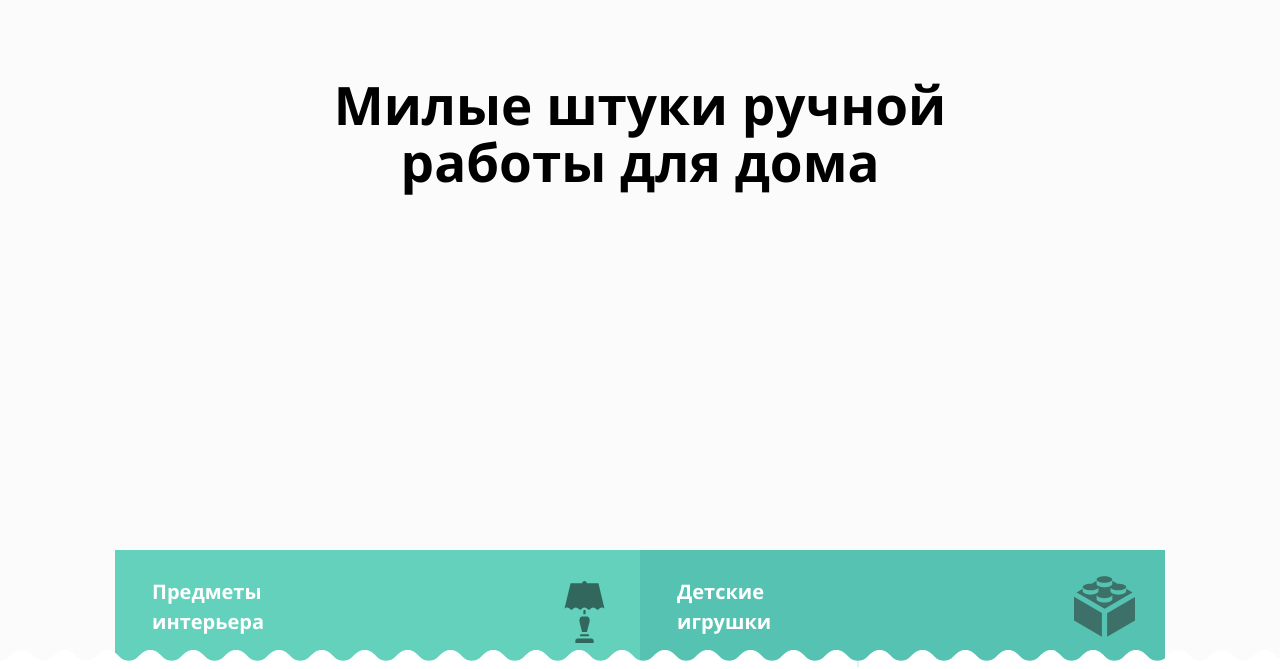
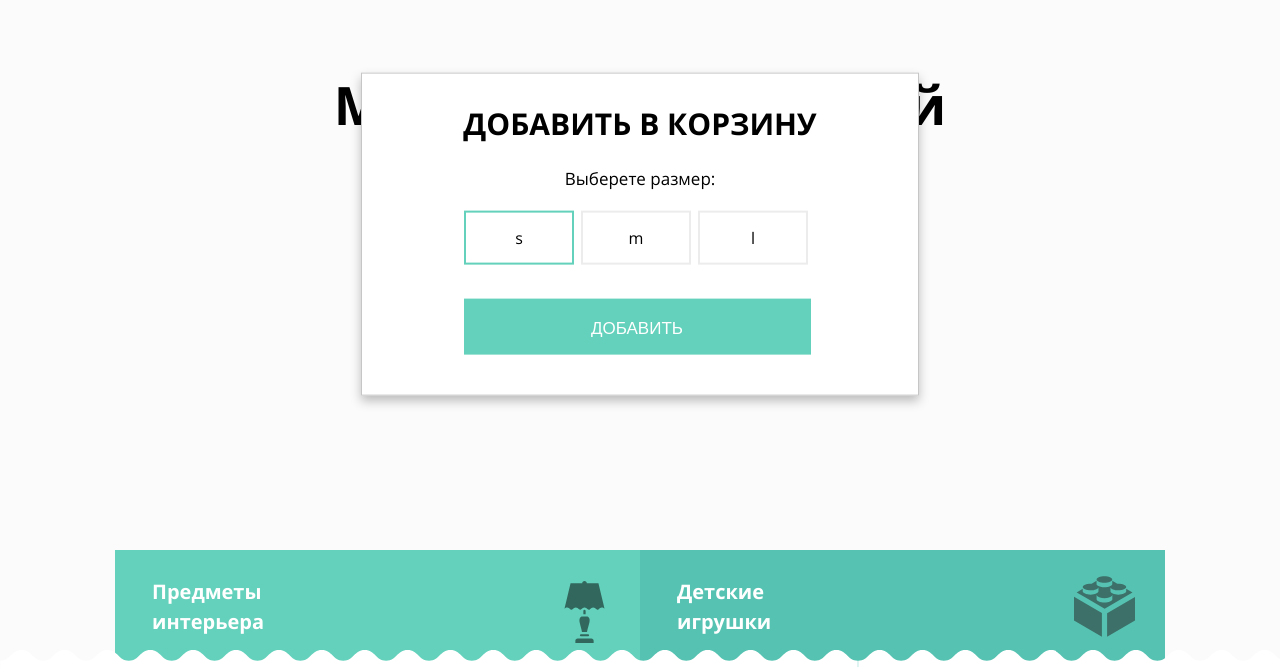
Before and after one commit to egoson/664247-mishka, a website: page source/index.html in a window 1280 px wide. Shown: the part 166-835 px from the top of the page. Drawn offline with nearby package versions, Linux system fonts and the light colour scheme; files that its build step writes are made by us from their sources.

Commit message:
доделал модалку

```diff
--- a/source/index.html
+++ b/source/index.html
@@ -226,13 +226,13 @@
         <h2 class="modal__title">Добавить в корзину</h2>
         <p class="modal__text">Выберете размер:</p>
       </div>
-      <form class="modal-form" action="https://echo.htmlacademy.ru" method="get">
-        <input class="modal-form__radio" type="radio" name="size" id="size-s" value="s" checked>
-        <label class="modal-form__radio-label" for="size-s">s</label>
-        <input class="modal-form__radio" type="radio" name="size" id="size-m" value="m">
-        <label class="modal-form__radio-label" for="size-m">m</label>
-        <input class="modal-form__radio" type="radio" name="size" id="size-l" value="l">
-        <label class="modal-form__radio-label" for="size-l">l</label>
+      <form class="modal__form" action="https://echo.htmlacademy.ru" method="get">
+        <input class="modal__form-radio" type="radio" name="size" id="size-s" value="s" checked>
+        <label class="modal__form-radio-label" for="size-s">s</label>
+        <input class="modal__form-radio" type="radio" name="size" id="size-m" value="m">
+        <label class="modal__form-radio-label" for="size-m">m</label>
+        <input class="modal__form-radio" type="radio" name="size" id="size-l" value="l">
+        <label class="modal__form-radio-label" for="size-l">l</label>
         <button class="modal__btn btn">Добавить</button>
       </form>
     </section>
--- a/source/less/blocks/modal.less
+++ b/source/less/blocks/modal.less
@@ -1,15 +1,67 @@
 .modal__title {
-  font-size: 25px;
+  font-size: 30px;
   font-weight: 700;
   line-height: 30px;
+  text-transform: uppercase;
+  text-align: center;
 }
 
 .modal__text {
-  font-size: 15px;
+  font-size: 17px;
   font-weight: 400;
   line-height: 30px;
+  text-align: center;
 }
 
 .modal {
+  width: 556px;
+  position: fixed;
+  padding-bottom: 40px;
+  padding-top: 10px;
+  top: 50%;
+  left: 50%;
+  transform: translate(-50%,-50%);
+  z-index: 100;
+  background-color: #ffffff;
+  border: 1px solid #c6c6c6;
+  box-shadow: 0 5px 10px 0 rgba(0, 1, 1, 0.25);
+}
+
+.modal__form-radio {
   display: none;
 }
+
+.modal__form {
+  display: flex;
+  width: 352px;
+  flex-wrap: wrap;
+  margin: 0 auto;
+}
+
+.modal__form-radio-label {
+  width: 106px;
+  cursor: pointer;
+  padding-top: 14px;
+  padding-bottom: 14px;
+  display: block;
+  text-align: center;
+  background-color: #ffffff;
+  margin-right: 7px;
+  border: 2px solid #ececec;
+  margin-bottom: 34px;
+}
+
+.modal__form-radio:checked + .modal__form-radio-label {
+  border: 2px solid #63d1bb;
+}
+
+.modal__btn {
+  border: none;
+  background-color: #63d1bb;
+  font-size: 17px;
+  text-transform: uppercase;
+  padding-left: 127px;
+  padding-right: 128px;
+  padding-top: 20px;
+  padding-bottom: 16px;
+}
```
